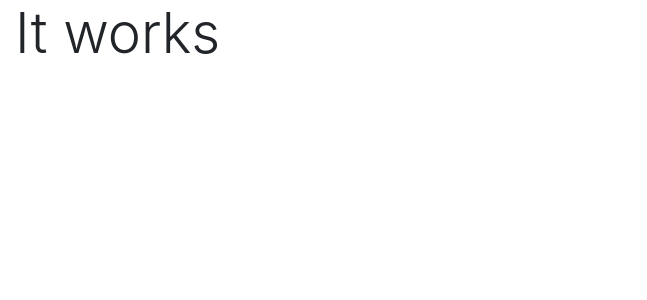
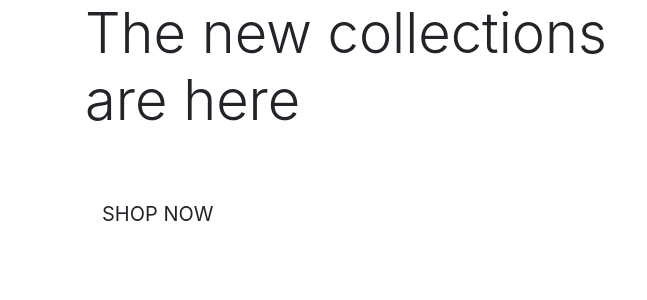
Before and after one commit to Ermaa8/Boutique-Elegance, a Django app: page / in a window 1280 px wide. Shown: the top 300 px of the page, without its empty margins (0-647 px from the left). Run offline with Django 3.2, Linux system fonts and the light colour scheme.

Commit message:
editing index.html

```diff
--- a/home/templates/home/index.html
+++ b/home/templates/home/index.html
@@ -2,5 +2,27 @@
 {% load static %}
 
 {% block page_header %}
-    <h1 class="display-4 text-succes">It works</h1>
+    <div class="container header-container">
+        <div class="row">
+            <div class="col"></div>
+        </div>
+    </div>
 {% endblock %}
+
+{% block content %}
+<div class="container" h-100>
+    <div class="row" h-100>
+        <div class="col-7 col-md-6 my-auto">
+            <h1 class="display-4 logo-font text-black">
+                The new collections are here
+            </h1>
+            <div class="my-5">
+                <h4>
+                    <a href="" class="shop-now-button btn btn-lg rounded-0 text-uppercase py-3">Shop Now</a>
+                </h4>
+            </div>
+        </div>
+    </div>
+</div>
+
+{% endblock %}
```
